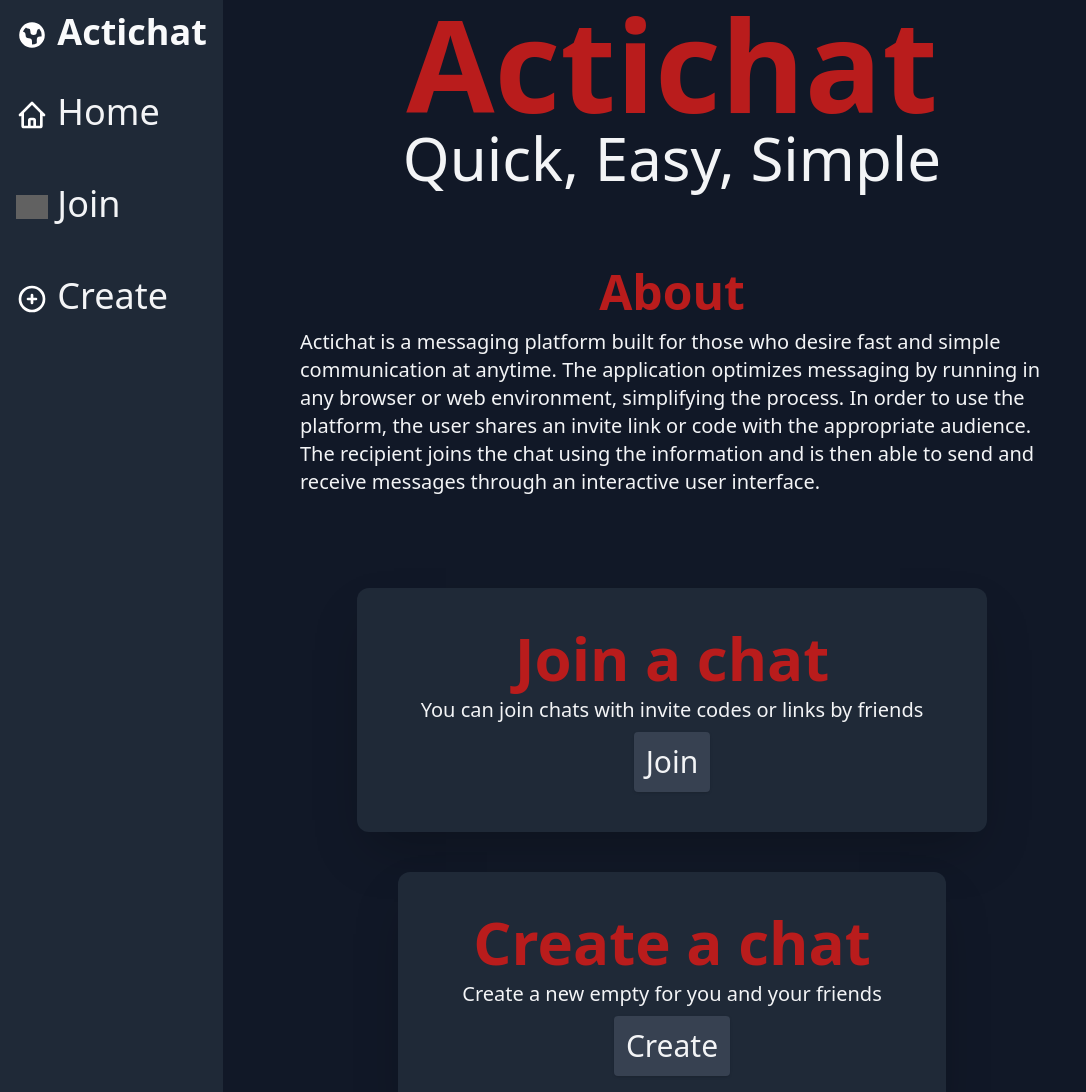
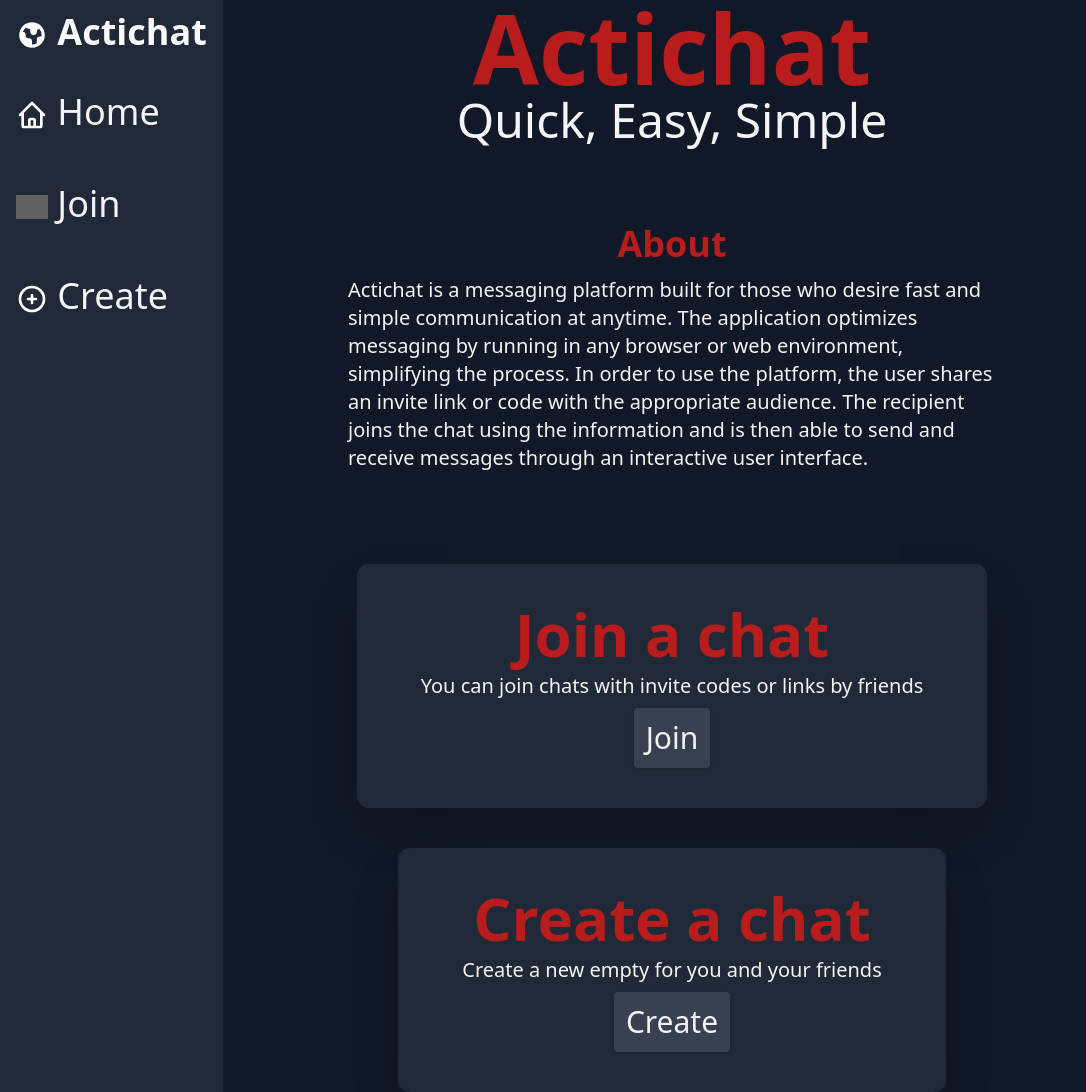
Before and after one commit to alexthegreat194/actichat, a Flask app: page / in a window 1280 px wide. Shown: the whole page, without its empty margins (0-1086 px from the left). Run offline with Flask 2, Linux system fonts and the light colour scheme; some libraries are stand-ins or nearby versions; grey boxes are pictures that could not be loaded.

Commit message:
reformatted index

```diff
--- a/static/style.css
+++ b/static/style.css
@@ -583,8 +583,8 @@ Ensure the default browser behavior of the `hidden` attribute.
   width: max-content;
 }
 
-.max-w-3xl {
-  max-width: 48rem;
+.max-w-2xl {
+  max-width: 42rem;
 }
 
 .flex-1 {
@@ -611,8 +611,8 @@ Ensure the default browser behavior of the `hidden` attribute.
   flex-wrap: nowrap;
 }
 
-.content-evenly {
-  align-content: space-evenly;
+.content-end {
+  align-content: flex-end;
 }
 
 .items-center {
@@ -661,10 +661,6 @@ Ensure the default browser behavior of the `hidden` attribute.
 
 .overflow-y-auto {
   overflow-y: auto;
-}
-
-.overflow-y-hidden {
-  overflow-y: hidden;
 }
 
 .truncate {
@@ -799,8 +795,8 @@ Ensure the default browser behavior of the `hidden` attribute.
   line-height: 2.25rem;
 }
 
-.text-9xl {
-  font-size: 8rem;
+.text-8xl {
+  font-size: 6rem;
   line-height: 1;
 }
 
--- a/templates/index.html
+++ b/templates/index.html
@@ -4,20 +4,20 @@
 
 {% include 'partials/navbar.html' %}
 
-<main class="ml-16 overflow-y-hidden">
+<main class="ml-16 overflow-y-auto">
 
     <div class="
-        flex flex-wrap items-center justify-around content-evenly gap-20
+        flex flex-wrap items-center justify-evenly gap-20
         h-screen
         text-info">
         <div class="flex flex-col items-center">
-            <h1 class="font-bold text-9xl text-tertiary">Actichat</h1>
-            <h5 class="font-light text-6xl">Quick, Easy, Simple</h5>
+            <h1 class="font-bold text-8xl text-tertiary">Actichat</h1>
+            <h5 class="font-light text-5xl">Quick, Easy, Simple</h5>
         </div>
 
         <div class="flex flex-col items-center">
-            <h5 class="font-bold text-5xl text-tertiary">About</h5>
-            <p class="font-light text-xl max-w-3xl p-3 mx-6">
+            <h5 class="font-bold text-4xl text-tertiary">About</h5>
+            <p class="font-light text-xl max-w-2xl p-3 mx-6">
                 Actichat is a messaging platform built for those who desire fast and simple communication at anytime.
                 The application optimizes messaging by running in any browser or web environment, simplifying the process.
                 In order to use the platform, the user shares an invite link or code with the appropriate audience.
```
